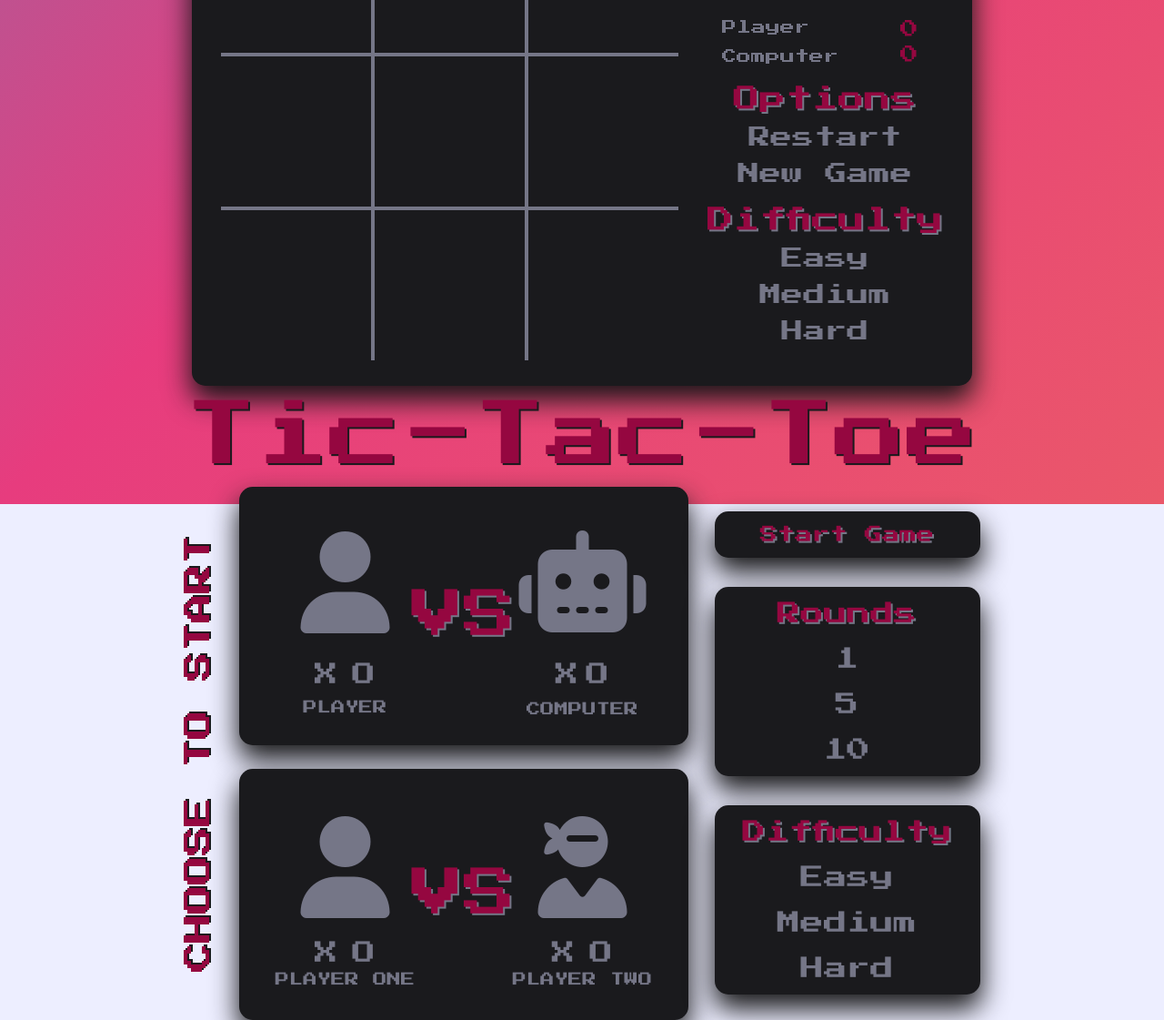
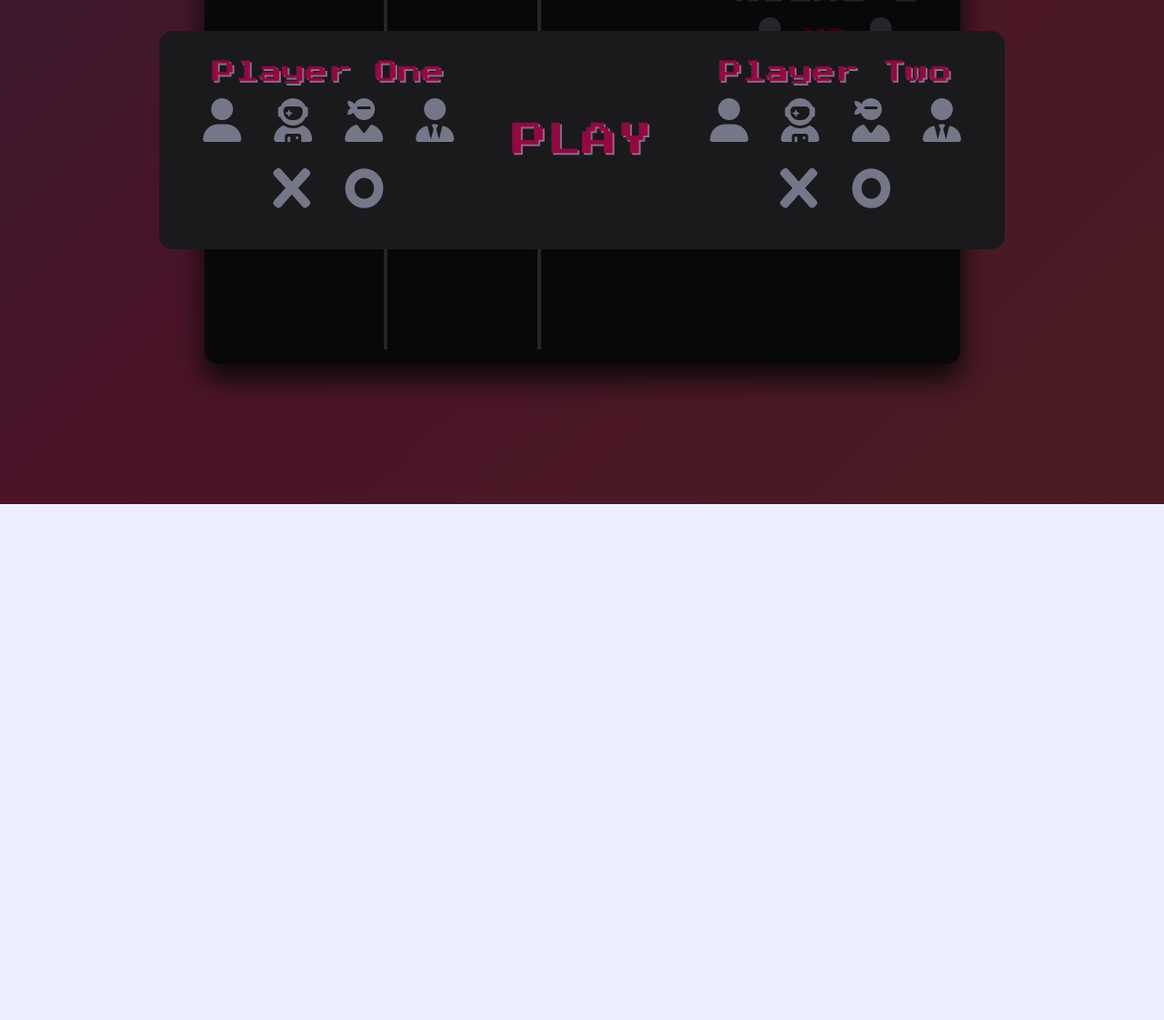
Before and after one commit to paltoalko/tic-tac-toe, a plain HTML site: page index.html in a window 1280 px wide. Shown: the part 246-1367 px from the top of the page at 91% size. After the commit the page ends 800 px from the top, so only its background shows below. Drawn offline with Linux system fonts and the light colour scheme.

Commit message:
without js

```diff
--- a/index.html
+++ b/index.html
@@ -41,24 +41,15 @@
                                 <div class="avatar"><i class="fas fa-user fa-3x"></i></div>
                             </div>
                             <div class='scoretab'>
-                                <div class="playerscore">0</div>
-                                <div class="computerscore">0</div>
-                                <div class="playerone">Player</div>
-                                <div class="playertwo">Computer</div>
+                                <div class="playeronescore">0</div>
+                                <div class="playertwoscore">0</div>
+                                <div class="playerone">Player 1</div>
+                                <div class="playertwo">Player 2</div>
                             </div>
                             <div class="options">
-                                <div class="option">Options</div>
-                                <div class="restart">Restart</div>
-                                <div class="newgame">New Game</div>
+                                <div class="restart"><i class="fa-solid fa-arrow-rotate-right fa-3x"></i></div>
                             </div>
-                            <div class="bottom-gamescreen">
-                                <div class="gamediff">Difficulty</div>
-                                <div class="gamemodes">
-                                    <div class="easymode">Easy</div>
-                                    <div class="mediummode">Medium</div>
-                                    <div class="hardmode">Hard</div>
-                                </div>
-                            </div>
+
                         </div>
                     </div>
                 </div>
@@ -69,102 +60,45 @@
 
     </div>
 
-    <div class="startscreen">
-
-
-            <div class="top-screen">
-                <h1>Tic-Tac-Toe</h1>
-            </div>
-
-            <div class="bottom-startscreen">
-                <div class="leftclm-start">
-                    <div class="actiontitle"><p>CHOOSE TO START</p></div>
-                </div>
-
-                <div class="middleclm-start">
-                    <div class="optionone">
-                        <div class="optionone-leftclm">
-                            <div class="playerright">
-                                <div class="avatar" ><i class="fas fa-user fa-7x"></i></div>
-                                    <div class="playerchoice">
-                                        <div class="xchoice">X</i></div>
-                                        <div class="ochoice">O</i></div>
-                                    </div>
-                                <div class="playername"><p>PLAYER</p></div>
-                            </div>
-                        </div>
-                        <div class="optionone-middleclm">
-                            <div class="vs"><p>VS</p></div>
-                        </div>
-                        <div class="optionone-rightclm">
-                            <div class="computerleft">
-                                <div class="avatar"><i class="fas fa-robot fa-7x"></i></div>
-                                <div class="player">
-                                    <div class="computerchoice">
-                                        <div class="xchoice">X</i></div>
-                                        <div class="ochoice">O</i></div>
-                                    </div>
-                                </div>
-                                <div class="playername"><p>COMPUTER</p></div>
-                            </div>
-                        </div>
+    <div class="popup">
+        <div class="popup-content">
+            <div class="popup-cc">
+                <div class="playeroneopt">
+                    <div class="name">Player One</div>
+                    <div class="icons">
+                        <i class="fa-solid fa-user fa-3x"></i>
+                        <i class="fa-solid fa-user-astronaut fa-3x"></i>
+                        <i class="fa-solid fa-user-ninja fa-3x"></i>
+                        <i class="fa-solid fa-user-tie fa-3x"></i>
                     </div>
-
-                    <div class="optiontwo">
-                        <div class="optionone-leftclm">
-                            <div class="player">
-                                <div class="avatar"><i class="fas fa-user fa-7x"></i></div>
-                                <div class="playeronechoice">
-                                    <div class="xchoice">X</i></div>
-                                    <div class="ochoice">O</i></div>
-                                </div>
-                                <div class="playername"><p class="player">PLAYER ONE</p></div>
-                            </div>
-                        </div>
-                        <div class="optionone-middleclm">
-                            <div class="vs"><p>VS</p></div>
-                        </div>
-                        <div class="optionone-rightclm">
-                            <div class="player">
-                                <div class="player">
-                                    <div class="avatar"><i class="fas fa-user-ninja fa-7x"></i></div>
-                                    <div class="playertwochoice">
-                                        <div class="xchoice">X</i></div>
-                                        <div class="ochoice">O</i></div>
-                                    </div>
-                                    <div class="playername"><p class="player">PLAYER TWO</p></div>
-                                </div>
-                        </div>
-                    </div>
+                    <div class="choice">
+                        <div class="xchoice">X</div>
+                        <div class="ochoice">O</div>
                     </div>
                 </div>
 
-                <div class="rightclm-start">
-                    <div class="startbtn">
-                        <div class="playbtn">Start Game</div>
+                <div class="popup-middle">
+                    <div class="startbtn">PLAY</div>
+                </div>
+                <div class="playertwoopt">
+                    <div class="name">Player Two</div>
+                    <div class="icons">
+                        <i class="fa-solid fa-user fa-3x"></i>
+                        <i class="fa-solid fa-user-astronaut fa-3x"></i>
+                        <i class="fa-solid fa-user-ninja fa-3x"></i>
+                        <i class="fa-solid fa-user-tie fa-3x"></i>
                     </div>
-                    <div class="roundselector">
+                    <div class="choice">
+                        <div class="xchoice">X</div>
+                        <div class="ochoice">O</div>
+                    </div>
+                </div>
 
-                        <div class="rounds"><p>Rounds</p></div>
-                        <div class="oneround"><p>1</p></div>
-                        <div class="fiverounds"><p>5</p></div>
-                        <div class="tenrounds"><p>10</p></div>
-
-                    </div>
-
-                    <div class="diffselector">
-                        <div class="difficulty">Difficulty</div>
-                        <div class="easy">Easy</div>
-                        <div class="medium">Medium</div>
-                        <div class="hard">Hard</div>
-                    </div>
-
-                </div>
             </div>
 
+
+        </div>
     </div>
-
-
  </div>
 
  <script src="script.js"></script>
--- a/style.css
+++ b/style.css
@@ -1,7 +1,6 @@
-@import url('https://fonts.googleapis.com/css2?family=Press+Start+2P&display=swap');
+@import url('https://fonts.googleapis.com/css2?family=Fredoka+One&family=Press+Start+2P&display=swap');
 
 * {
-	font-family: 'Press Start 2P', cursive;
 	margin: 0;
 	padding: 0;
 }
@@ -37,7 +36,10 @@ body {
 	--title: #950740;
 	--subtitle: #6f2232;
 	--avatar: #757687;
-
+	--cell-size: 165px;
+	--mark-size: calc(var(--cell-size) * 0.9);
+	--primaryfont: 'Press Start 2P', cursive;
+	--secondaryfont: 'Fredoka One', cursive;
 	/* #6f2232 #950740 #c3073f */
 }
 
@@ -48,6 +50,7 @@ body {
 	flex-direction: column;
 	width: 100vw;
 	max-height: 100vh;
+	font-family: var(--primaryfont);
 }
 
 .middle-gamescreen {
@@ -82,14 +85,74 @@ body {
 }
 
 .board > div {
-	width: 165px;
-	height: 165px;
+	width: var(--cell-size);
+	height: var(--cell-size);
 	cursor: pointer;
 	background: var(--primary);
 	justify-content: center;
 	align-content: center;
 	justify-content: center;
 	align-items: center;
+	display: flex;
+}
+
+.cell.x,
+.cell.circle {
+	cursor: not-allowed;
+}
+
+.cell.x::before,
+.cell.x::after,
+.cell.circle::before {
+	background-color: white;
+}
+
+.board.x .cell:not(.x):not(.circle):hover::before,
+.board.x .cell:not(.x):not(.circle):hover::after,
+.board.circle .cell:not(.x):not(.circle):hover::before {
+	background-color: lightgrey;
+}
+
+.cell.x::before,
+.cell.x::after,
+.board.x .cell:not(.x):not(.circle):hover::before,
+.board.x .cell:not(.x):not(.circle):hover::after {
+	content: '';
+	position: absolute;
+	width: calc(var(--mark-size) * 0.15);
+	height: var(--mark-size);
+}
+
+.cell.x::before,
+.board.x .cell:not(.x):not(.circle):hover::before {
+	transform: rotate(45deg);
+}
+
+.cell.x::after,
+.board.x .cell:not(.x):not(.circle):hover::after {
+	transform: rotate(-45deg);
+}
+
+.cell.circle::before,
+.cell.circle::after,
+.board.circle .cell:not(.x):not(.circle):hover::before,
+.board.circle .cell:not(.x):not(.circle):hover::after {
+	content: '';
+	position: absolute;
+	border-radius: 50%;
+}
+
+.cell.circle::before,
+.board.circle .cell:not(.x):not(.circle):hover::before {
+	width: var(--mark-size);
+	height: var(--mark-size);
+}
+
+.cell.circle::after,
+.board.circle .cell:not(.x):not(.circle):hover::after {
+	width: calc(var(--mark-size) * 0.7);
+	height: calc(var(--mark-size) * 0.7);
+	background-color: var(--primary);
 }
 
 .statsclm {
@@ -115,7 +178,7 @@ body {
 	font-size: 1.25rem;
 }
 
-.playerscore {
+.playeronescore {
 	position: absolute;
 	top: 16px;
 	right: 0;
@@ -123,7 +186,7 @@ body {
 	text-align: right;
 	color: var(--title);
 }
-.computerscore {
+.playertwoscore {
 	position: absolute;
 	bottom: 0px;
 	right: 0;
@@ -145,6 +208,13 @@ body {
 	align-items: center;
 }
 
+.avatar {
+	color: var(--avatar);
+	justify-content: center;
+	align-items: center;
+	padding: 16px;
+}
+
 .smallvs {
 	font-size: 1.5rem;
 	color: var(--secondary);
@@ -157,63 +227,25 @@ body {
 	justify-content: center;
 	align-items: center;
 	padding: 16px;
+	margin-top: 32px;
 }
 
-.restart,
-.newgame {
-	color: var(--trio);
-	padding: 8px;
-	font-size: 1.5rem;
+.restart {
+	color: var(--secondary);
+	text-shadow: 2px 2px var(--avatar);
+	justify-content: center;
+	align-items: center;
+	padding: 16px;
+	transition: 0.7s;
+}
+
+.restart:hover {
+	cursor: pointer;
+	transform: rotate(360deg);
 }
 
 .option {
 	padding: 8px;
-}
-
-.startscreen {
-	display: flex;
-	justify-content: center;
-	align-items: center;
-	flex-direction: column;
-	width: 100vw;
-	max-height: 100vh;
-}
-
-.bottom-gamescreen {
-	display: flex;
-	flex-direction: column;
-	justify-content: center;
-	align-items: center;
-	background-color: var(--primary);
-}
-
-.gamediff {
-	font-size: 1.8rem;
-	color: var(--title);
-	text-shadow: 2px 2px var(--avatar);
-}
-
-.gamemodes {
-	display: flex;
-	justify-content: center;
-	align-items: center;
-	flex-wrap: wrap;
-	gap: 16px;
-	padding: 16px;
-	font-size: 1.5rem;
-	width: 100px;
-}
-
-.easymode,
-.mediummode,
-.hardmode {
-	text-align: center;
-	display: flex;
-	justify-content: center;
-	align-items: center;
-	cursor: pointer;
-	color: var(--trio);
-	transition: 0.4s;
 }
 
 .top-screen {
@@ -231,254 +263,108 @@ body {
 	text-shadow: 2px 2px var(--primary);
 }
 
-.bottom-startscreen {
-	display: flex;
+.popup {
+	display: block;
+	position: absolute;
 	width: 100vw;
-	justify-content: center;
-	align-items: center;
-	gap: 3vw;
+	height: 100vh;
+	top: 0;
+	left: 0;
+	background-color: rgba(0, 0, 0, 0.678);
 }
 
-.leftclm-start {
+.popup-content {
+	height: 100%;
 	display: flex;
+	align-items: center;
 	justify-content: center;
 }
 
-.actiontitle p {
-	writing-mode: vertical-rl;
-	transform: rotate(180deg);
-	font-size: 2.5vw;
-	text-align: center;
-	color: var(--title);
-	text-shadow: 2px 2px var(--primary);
+.popup-cc {
+	background-color: var(--primary);
+	display: flex;
+	padding: 16px;
+	border-radius: 15px;
 }
 
-.middleclm-start {
+.popup-middle {
 	display: flex;
-	flex-direction: column;
 	align-items: center;
 	justify-content: center;
-	gap: 2vw;
+	flex-direction: column;
+	padding: 16px;
 }
 
-.optionone {
-	height: 33vh;
-	width: 100%;
+.startbtn {
+	color: var(--secondary);
+	text-shadow: 2px 2px var(--avatar);
+	font-size: 3vw;
+	display: flex;
+	align-items: center;
+	justify-content: center;
+	text-align: center;
+	cursor: pointer;
+	padding: 16px;
+	font-family: var(--primaryfont);
+}
+
+.popup-middle i {
+	color: var(--subtitle);
+	text-shadow: 2px 2px var(--avatar);
+}
+.name {
 	display: flex;
 	justify-content: center;
 	align-items: center;
-	background-color: var(--primary);
-	border-radius: 15px;
-	padding: 10px;
-	box-shadow: 0 15px 30px 1px #171718;
-	transition: 0.4s;
+	font-size: 2vw;
+	color: var(--secondary);
+	text-shadow: 2px 2px var(--avatar);
+	font-family: var(--primaryfont);
 }
 
-.optionone:hover,
-.optiontwo:hover,
-.roundselector:hover,
-.startbtn:hover,
-.diffselector:hover {
-	transform: scale(1.03);
-	box-shadow: 0 15px 30px 1px #4e0527;
-}
-
-.optionone-leftclm {
-	display: flex;
-	justify-content: center;
-	align-items: center;
-	width: 45%;
-}
-
-.player {
-	display: flex;
-	justify-content: center;
-	flex-direction: column;
-	align-items: center;
-	line-height: 80%;
-}
-
-.playerchoice {
-	display: flex;
-	justify-content: center;
-	align-items: center;
-	gap: 16px;
-	font-size: 2vw;
-	padding: 16px;
-	color: var(--avatar);
-	cursor: pointer;
-}
-
-.avatar {
+.playeroneopt,
+.playertwoopt {
 	padding: 16px;
 	display: flex;
 	justify-content: center;
 	align-items: center;
-	color: var(--avatar);
+	flex-direction: column;
 }
 
-.playername p {
-	text-align: center;
-	font-size: 1.2vw;
-	line-height: 100%;
+.playeroneopt i,
+.playertwoopt i {
 	color: var(--trio);
+	padding: 16px;
+	cursor: pointer;
+	transition: 0.4s;
 }
 
-.optionone-middleclm {
+.playeroneopt i:hover,
+.playertwoopt i:hover {
+	color: var(--subtitle);
+}
+
+.choice {
 	display: flex;
 	justify-content: center;
 	align-items: center;
-	width: 10%;
-}
-
-.vs {
-	font-size: 4.5vw;
-	line-height: 100%;
-	padding: 16px;
-	color: var(--secondary);
-	text-shadow: 2px 2px var(--avatar);
-}
-
-.optionone-rightclm {
-	display: flex;
-	justify-content: center;
-	align-items: center;
-	width: 45%;
-	height: 100%;
-}
-
-.computerchoice {
-	font-size: 2vw;
-	text-align: center;
-	flex-direction: row;
-	display: flex;
-	gap: 8px;
-	padding: 24px;
-	color: var(--avatar);
-	cursor: pointer;
+	gap: 36px;
+	font-family: var(--secondaryfont);
 }
 
 .xchoice,
 .ochoice {
-	cursor: pointer;
-}
-.xchoice:hover,
-.ochoice:hover,
-.easy:hover,
-.medium:hover,
-.hard:hover,
-.oneround:hover,
-.fiverounds:hover,
-.tenrounds:hover,
-.easymode:hover,
-.mediummode:hover,
-.hardmode:hover,
-.restart:hover,
-.newgame:hover {
-	color: var(--subtitle);
+	font-size: 4.5vw;
+	color: var(--avatar);
+	transition: 0.4s;
 	cursor: pointer;
 }
 
-.optiontwo {
-	height: 32vh;
-	width: 100%;
-	display: flex;
-	justify-content: center;
-	align-items: center;
-	background-color: var(--primary);
-	border-radius: 15px;
-	padding: 10px;
-	box-shadow: 0 15px 30px 1px #171718;
-	transition: 0.4s;
-}
-
-.optiontwo-leftclm {
-	display: flex;
-	flex-direction: column;
-	justify-content: center;
-	align-items: center;
-}
-.playeronechoice {
-	display: flex;
-	justify-content: center;
-	align-items: center;
-	gap: 16px;
-	font-size: 2vw;
-	padding: 16px;
-	color: var(--avatar);
-}
-
-.playertwochoice {
-	display: flex;
-	justify-content: center;
-	align-items: center;
-	gap: 16px;
-	font-size: 2vw;
-	padding: 16px;
-	color: var(--avatar);
-}
-
-.rightclm-start {
-	display: flex;
-	flex-direction: column;
-	justify-content: center;
-	align-items: center;
-	gap: 4vh;
-}
-
-.startbtn {
-	display: flex;
-	justify-content: center;
-	align-items: center;
-	background-color: var(--primary);
-	color: var(--secondary);
-	text-shadow: 2px 2px var(--avatar);
-	width: 260px;
-	border-radius: 15px;
-	box-shadow: 0 15px 30px 1px #171718;
-	font-size: 1.5vw;
-	padding: 16px;
-	transition: 0.4s;
-}
-
-.playbtn {
-	cursor: pointer;
-}
-
-.roundselector,
-.diffselector {
-	width: 260px;
-	background-color: var(--primary);
-	border-radius: 15px;
-	padding: 16px;
-	text-align: center;
-	display: flex;
-	flex-direction: column;
-	justify-content: center;
-	align-items: center;
-	gap: 24px;
-	font-size: 2vw;
-	box-shadow: 0 15px 30px 1px #171718;
-	color: var(--trio);
-	transition: 0.4s;
-}
-
-.oneround,
-.fiverounds,
-.tenrounds,
-.easy,
-.medium,
-.hard {
-	cursor: pointer;
-}
-
-.rounds,
-.difficulty {
-	font-size: 2vw;
-	color: var(--title);
-	text-shadow: 2px 2px var(--avatar);
+.xchoice:hover,
+.ochoice:hover {
+	color: var(--subtitle);
 }
 
 .selected {
-	border: 10px solid var(--secondary);
+	color: var(--subtitle);
 }
```
